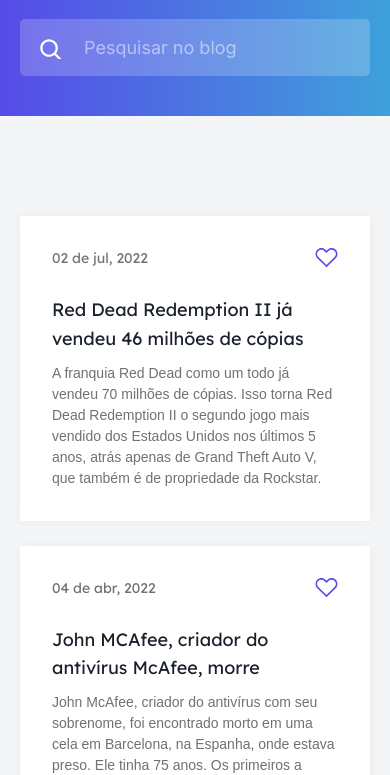
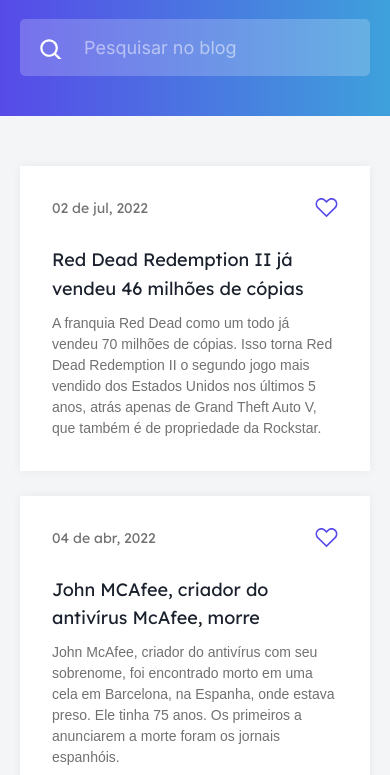
Before and after one commit to paulopbi/codelandia, a plain HTML site: page index.html in a window 390 px wide. Shown: the part 69-844 px from the top of the page. Drawn offline with Linux system fonts and the light colour scheme.

Commit message:
feat: ajuste de responsividade

```diff
--- a/css/noticias/noticias.css
+++ b/css/noticias/noticias.css
@@ -24,6 +24,10 @@
 }
 
 @media (max-width: 500px) {
+  .main-noticias {
+    margin: 50px auto;
+  }
+
   .noticia-card {
     margin-bottom: 25px;
   }
```
